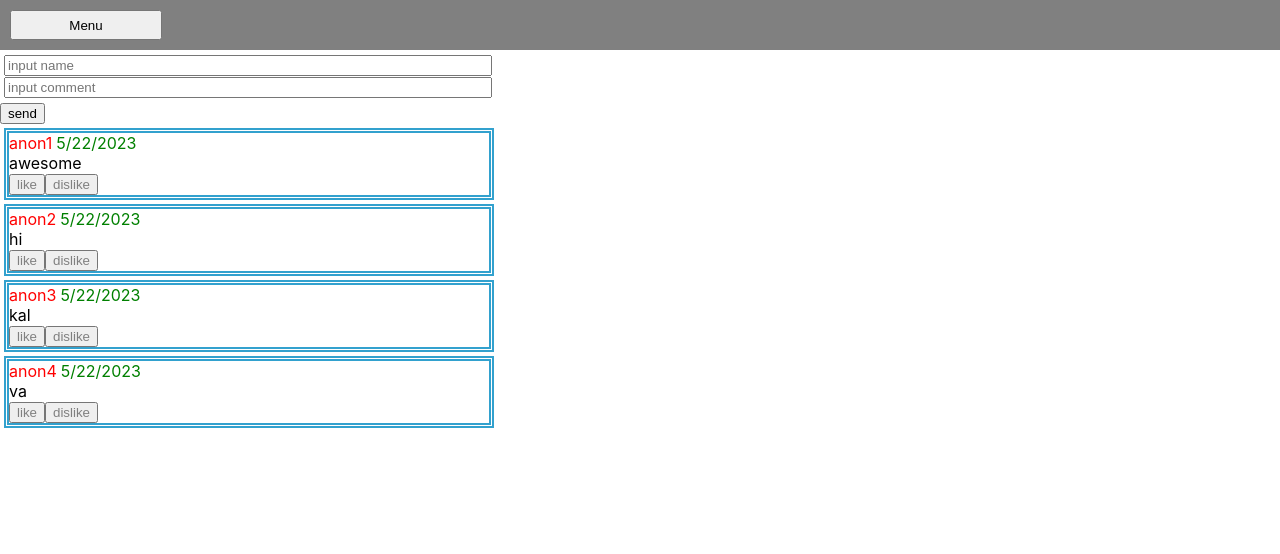
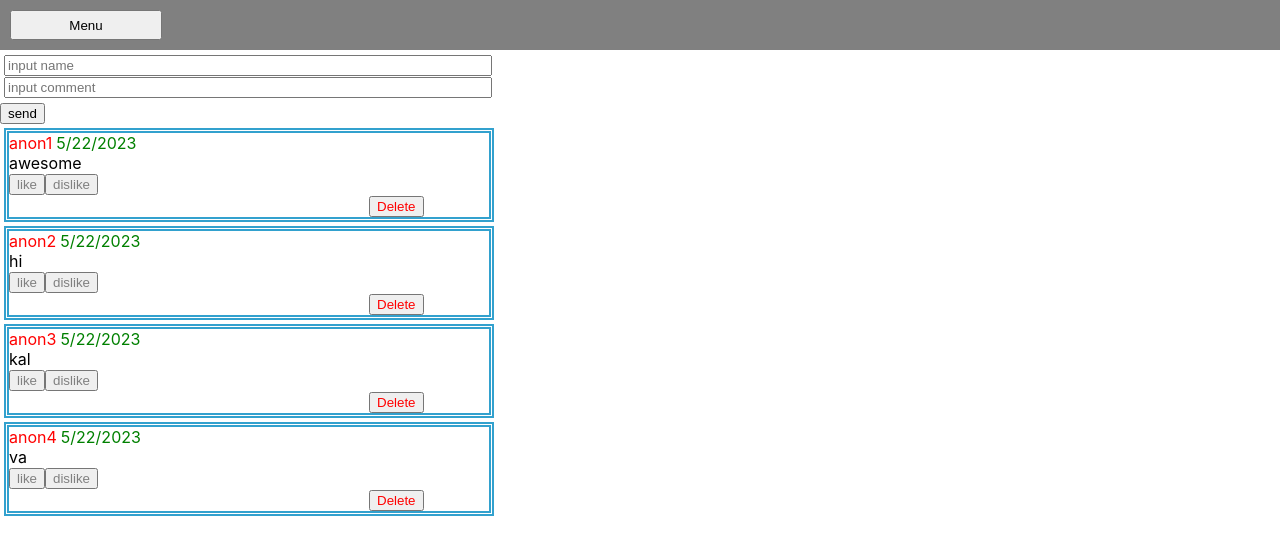
Before and after one commit to ydekor/react-test1, a React (Create React App) app: page / in a window 1280 px wide. Shown: the top 554 px of the page. Built offline with nearby package versions, Linux system fonts and the light colour scheme.

Commit message:
added button delete

```diff
--- a/src/app/comments/Comments.js
+++ b/src/app/comments/Comments.js
@@ -1,4 +1,6 @@
 import style from './Comments.module.css';
+import React from "react";
+//import Content from "../content/Content";
 
 function Comment(props) {
 
@@ -14,6 +16,9 @@ function Comment(props) {
             <div className={style.buttonsCom}>
                 <button className={style.buttonLike}>like</button>
                 <button className={style.buttonDis}>dislike</button>
+                <button className={style.buttonDelete} onClick={props.onDelete}>
+                    Delete
+                </button>
             </div>
         </div>
     </div>
--- a/src/app/comments/Comments.module.css
+++ b/src/app/comments/Comments.module.css
@@ -28,5 +28,9 @@
     color:grey;
 }
 .buttonDis {
-    color:grey
+    color:grey;
 }
+.buttonDelete {
+    color:red;
+    margin-left: 75%;
+}
--- a/src/app/content/Content.js
+++ b/src/app/content/Content.js
@@ -56,6 +56,11 @@ function Content() {
         setCommentText('');
     }
 
+    const handleDelete = (id) => {
+        const updateComments = comments.filter(comment => comment.id !== id);
+        setComments(updateComments);
+    }
+
     return <div className={style.mainWindow}>
         <div className={style.inputData}>
             <div><input type="text" className={style.inputName} placeholder={"input name"} value={nameText} onChange={nameOnChange} /></div>
@@ -70,6 +75,7 @@ function Content() {
                 userName={e.name}
                 userDate={e.created}
                 commentText={e.comment}
+                onDelete={() => handleDelete(e.id)}
             />)}
             {/*<Comment userName="oleg" userDate="22.02.13" commentText="dsadasdsadasdasADSdasdasdasdsa" />*/}
         </div>
```
